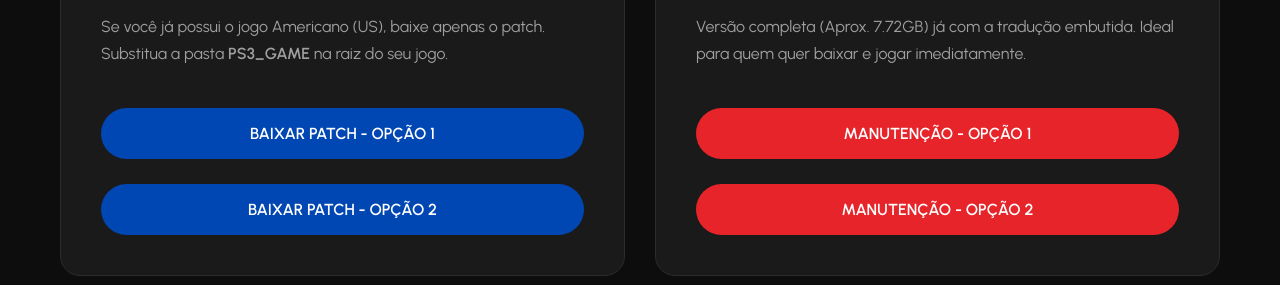
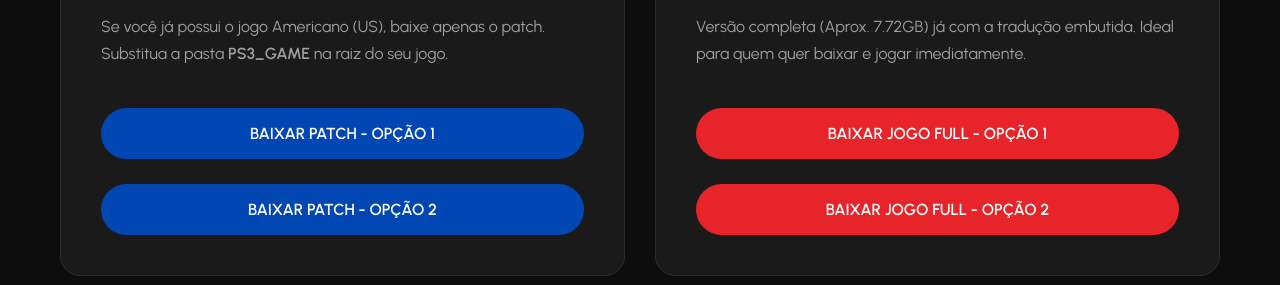
Before and after one commit to JeanKasoki/spider-man-web-of-shadows-ptbr, a plain HTML site: page index.html in a window 1280 px wide. Shown: the part 1918-2203 px from the top of the page. Drawn offline with Linux system fonts and the light colour scheme.

Commit message:
Update download links and button text in index.html

```diff
--- a/index.html
+++ b/index.html
@@ -745,16 +745,16 @@
                         </div>
 
                         <!-- Atualize o link do href -->
-                        <a href=""
+                        <a href="https://shrinkme.click/SpideyWebOfShadowsPTBRPS3"
                            class="btn btn-full"
                            target="_blank">
-                            MANUTENÇÃO - OPÇÃO 1
+                            Baixar Jogo Full - OPÇÃO 1
                         </a>
 
-                        <a href=""
+                        <a href="https://do.webjogos.top/SpideyWebOfShadowsPTBRPS3"
                            class="btn btn-full"
                            target="_blank">
-                            MANUTENÇÃO - OPÇÃO 2
+                            Baixar Jogo Full - OPÇÃO 2
                         </a>
 
                     </div>
```
